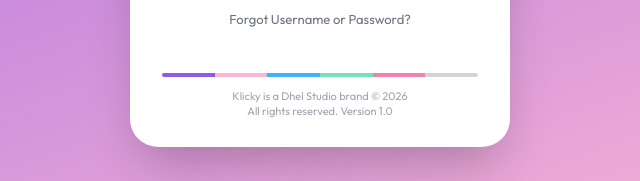
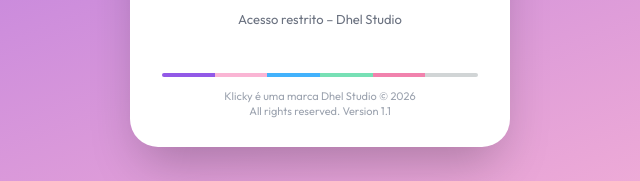
Before and after one commit to dhelstudio/klicky-shortener, a website: page index.html in a window 1280 px wide. Shown: the part 580-761 px from the top of the page, 320-960 px from the left. Drawn offline with Linux system fonts and the light colour scheme.

Commit message:
Update index.html

```diff
--- a/index.html
+++ b/index.html
@@ -139,7 +139,7 @@
       </div>
       <button type="submit" class="btn-login">LOGIN</button>
     </form>
-    <a href="#" class="forgot">Forgot Username or Password?</a>
+    <a href="#" class="forgot">Acesso restrito – Dhel Studio</a>
     <div class="footer">
       <div class="color-bar">
         <span style="background:#9259E7"></span>
@@ -150,8 +150,8 @@
         <span style="background:#D1D5D6"></span>
       </div>
       <p class="footer-text">
-        Klicky is a Dhel Studio brand © 2026<br>
-        All rights reserved. Version 1.0
+        Klicky é uma marca Dhel Studio © 2026<br>
+        All rights reserved. Version 1.1
       </p>
     </div>
   </div>
@@ -162,7 +162,7 @@
       const user = document.getElementById('username').value.trim();
       const pass = document.getElementById('password').value;
 
-      if (user === 'admin' && pass === 'klicky2026') {
+      if (user === 'senha' && pass === 'klicky2026') {
         window.location.href = '/app.html';
       } else {
         alert('Usuário ou senha incorretos.');
```
